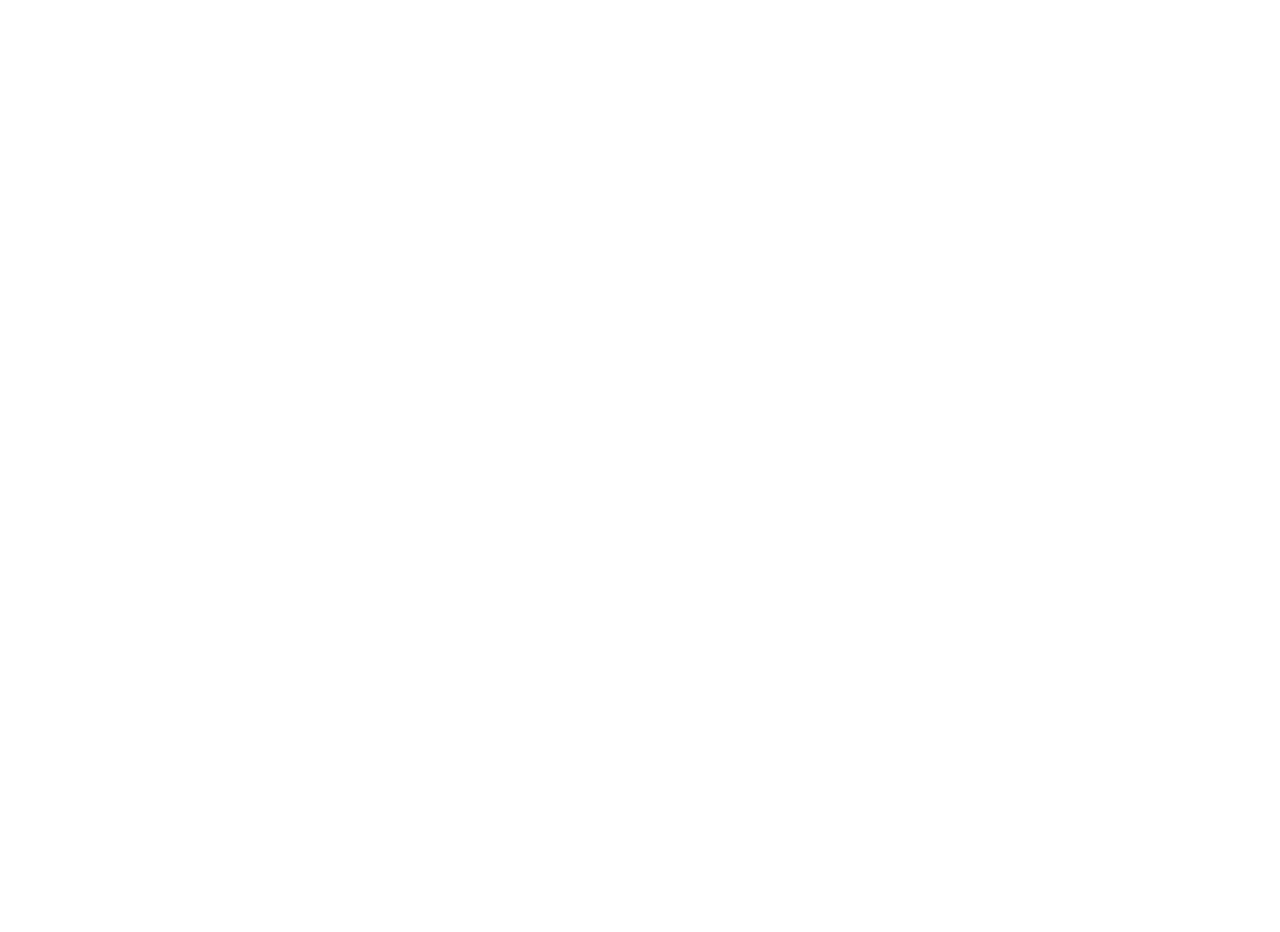
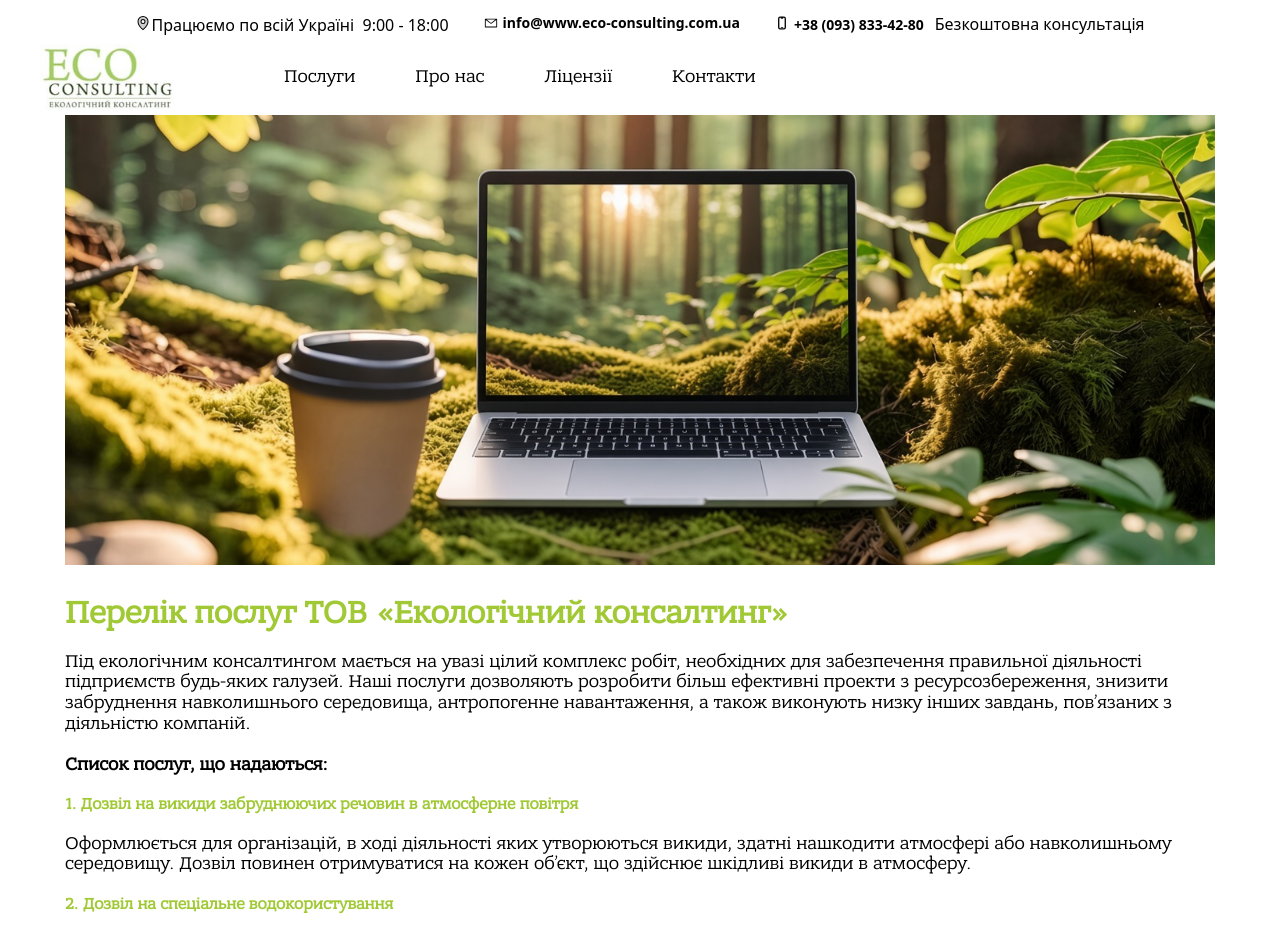
Before and after one commit to 11Vladislav/eco-consulting, a React (Create React App) app: page /poslugy in a window 1280 px wide. Shown: the top 932 px of the page. Before the commit the page ends 800 px from the top, so only its background shows below. Built offline with nearby package versions, Linux system fonts and the light colour scheme.

Commit message:
update links

```diff
--- a/package.json
+++ b/package.json
@@ -2,7 +2,7 @@
   "name": "eco-consulting",
   "version": "0.1.0",
   "private": true,
-  "homepage": "https://11vladislav.github.io/eco-consulting/",
+  "homepage": "/uk",
   "dependencies": {
     "@testing-library/jest-dom": "^5.16.3",
     "@testing-library/react": "^12.1.4",
--- a/src/App.jsx
+++ b/src/App.jsx
@@ -41,12 +41,12 @@
       <Routes>
         <Route path='/' element={<Layout />}>
         <Route index path="/" element={<HomePage />} />
-          <Route path="/services" element={<Services />} />
-          <Route path="/services/:slug" element={<ServiceDetail />} />
+          <Route path="poslugy" element={<Services />} />
+          <Route path="/poslugy/:slug" element={<ServiceDetail />} />
           {/* <Route path="law" element={<Law />} /> */}
-          <Route path="companyabout" element={<CompanyAbout />} />
-          <Route path="licenses" element={<Licenses />} />
-          <Route path="contacts" element={<Contacts/>} />
+          <Route path="pro-nas" element={<CompanyAbout />} />
+          <Route path="litsenzii" element={<Licenses />} />
+          <Route path="kontaktu" element={<Contacts/>} />
           <Route path="*" element={<Navigate replace to="/" />} />
         </Route>
       </Routes>
--- a/src/components/NavBar/NavBar.jsx
+++ b/src/components/NavBar/NavBar.jsx
@@ -60,7 +60,7 @@
             <Menu onClick={handleClose}>
                     <SubItem>
                         <ItemRow>
-                            <MenuLink to="/services">Послуги</MenuLink>
+                            <MenuLink to="/poslugy">Послуги</MenuLink>
                             <SubToggle
                                 type="button"
                                 aria-label="Показати підпункти"
@@ -77,7 +77,7 @@
                         <Submenu $open={subOpen}>
                                 {services.map(({ slug, title }) => (
                                     <li key={slug}>
-                                        <SubLink to={`/services/${slug}`}>{title}</SubLink>
+                                        <SubLink to={`/poslugy/${slug}`}>{title}</SubLink>
                                     </li>
                                 ))}
                         </Submenu>
@@ -86,13 +86,13 @@
                     <MenuLink to="/law">Законодавство</MenuLink>
                 </MenuItem> */}
                 <MenuItem>
-                    <MenuLink to="/companyabout">Про нас</MenuLink>
+                    <MenuLink to="/pro-nas">Про нас</MenuLink>
                 </MenuItem>
                 <MenuItem>
-                    <MenuLink to="/licenses">Ліцензії</MenuLink>
+                    <MenuLink to="/litsenzii">Ліцензії</MenuLink>
                 </MenuItem>
                 <MenuItem>
-                    <MenuLink to="/contacts">Контакти</MenuLink>
+                    <MenuLink to="/kontaktu">Контакти</MenuLink>
                 </MenuItem>
 
             </Menu>
--- a/src/components/NavBar/NavBar.styled.js
+++ b/src/components/NavBar/NavBar.styled.js
@@ -56,6 +56,7 @@
 export const Menu = styled.ul`
   display: flex;
   align-items: center;
+  gap: 40px;
   list-style: none;
   margin: 0;
   padding: 0;
--- a/src/index.js
+++ b/src/index.js
@@ -9,7 +9,7 @@
 const root = ReactDOM.createRoot(document.getElementById('root'));
 root.render(
   <React.StrictMode>
-     <BrowserRouter basename='eco-consulting'>
+     <BrowserRouter basename={process.env.PUBLIC_URL}>
         <App />
     </BrowserRouter>
   </React.StrictMode>
--- a/src/pages/CompanyAbout/CompanyAbout.jsx
+++ b/src/pages/CompanyAbout/CompanyAbout.jsx
@@ -8,7 +8,7 @@
         <>
             <Wrapper>
                 <Title>Про нас</Title>
-              <img src={AboutImg} alt='about img' height='358' width='1000'/>
+
                 <Text>
                     Компанія<Span> ТОВ «Екологічний консалтинг»</Span> надає
                     професійні послуги підприємствам з питань, що стосуються охорони
@@ -50,7 +50,7 @@
                 <Text>
                     Давайте будувати його разом тут і зараз!
                 </Text>
-
+                 <img src={AboutImg} alt='about img' height='358' width='1000'/>
             </Wrapper>
 
             <Footer />
--- a/src/pages/Services/Services.jsx
+++ b/src/pages/Services/Services.jsx
@@ -27,7 +27,7 @@
                             {services.map(({ slug, title, text }, index) => (
                                 <div key={slug}>
                                     <Paragraph>
-                                        <ParagraphLink to={`/services/${slug}`}>
+                                        <ParagraphLink to={`/poslugy/${slug}`}>
                                             {index + 1}. {title}
                                         </ParagraphLink>
                                     </Paragraph>
```
